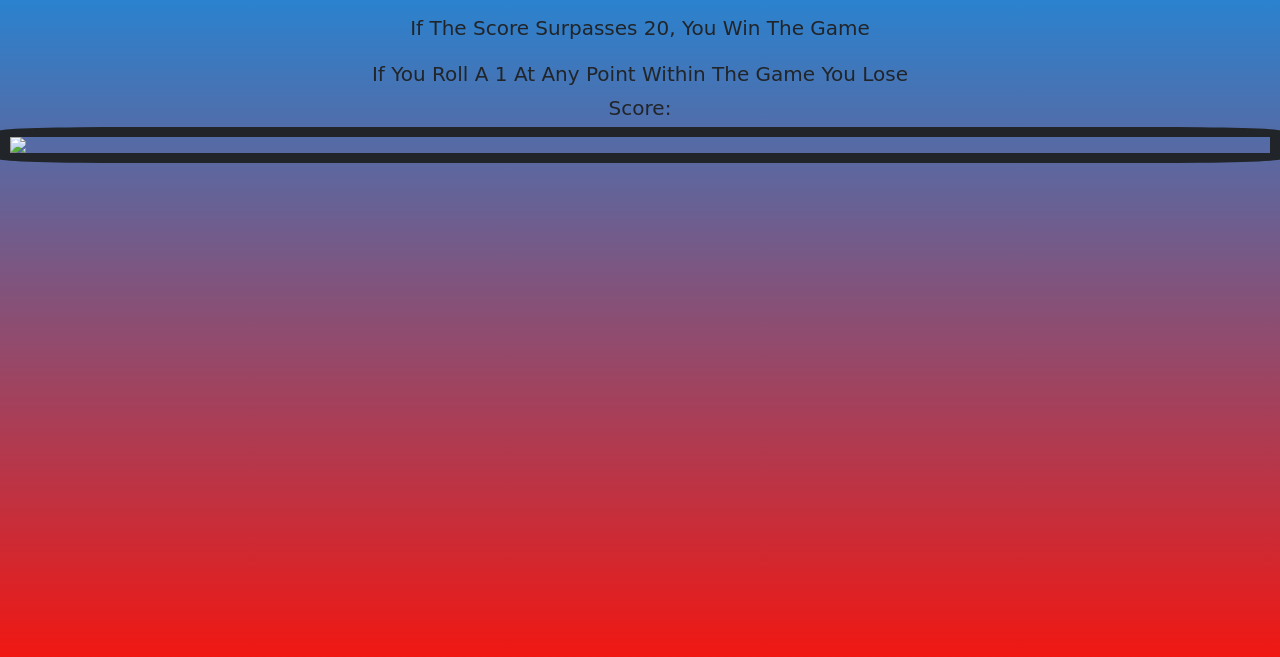
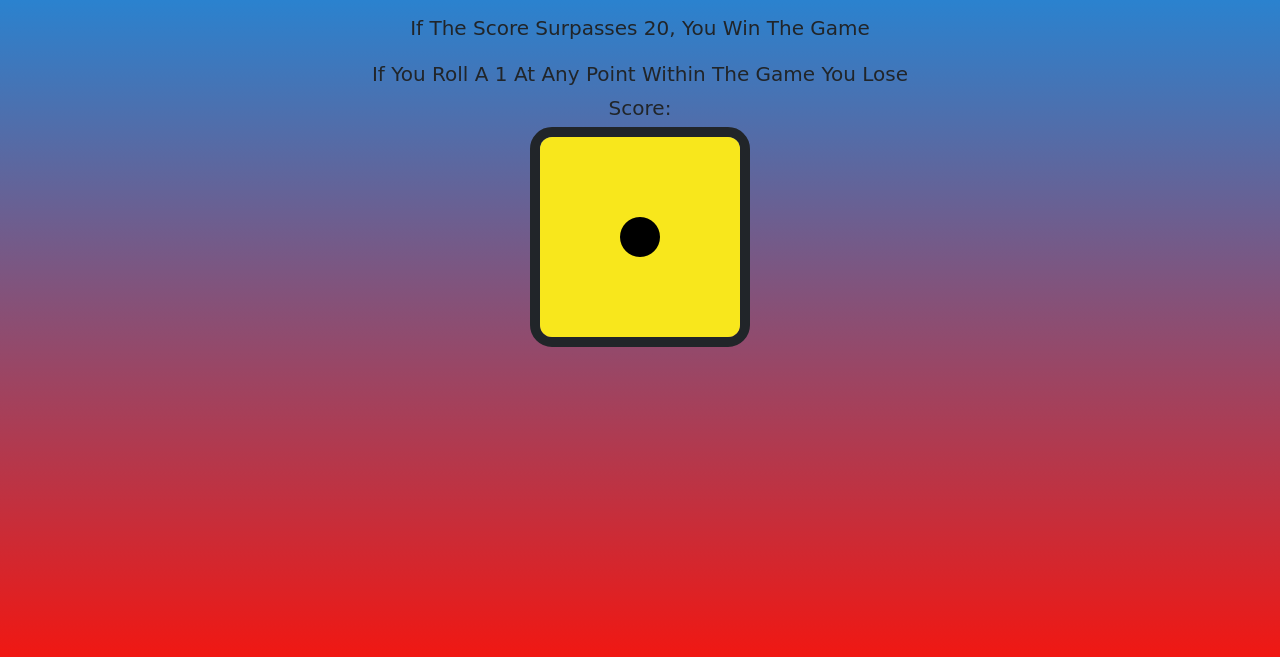
Before and after one commit to BenJS1993/JS-Dice-Game, a plain HTML site: page index.html in a window 1280 px wide. Shown: the part 141-798 px from the top of the page. Drawn offline with nearby package versions, Linux system fonts and the light colour scheme; a web font is replaced by a local one.

Commit message:
update to dice image

```diff
--- a/index.html
+++ b/index.html
@@ -22,7 +22,7 @@
             <p id="winner"></p>
             <p id="loser"></p>
         </div>
-        <img id="playerDie" src="./img/dice1.png/" onclick="rollDice()">
+        <img id="playerDie" src="img/dice1.png" onclick="rollDice()">
         <script src="script.js"></script>
     </body>
 </html>
```
